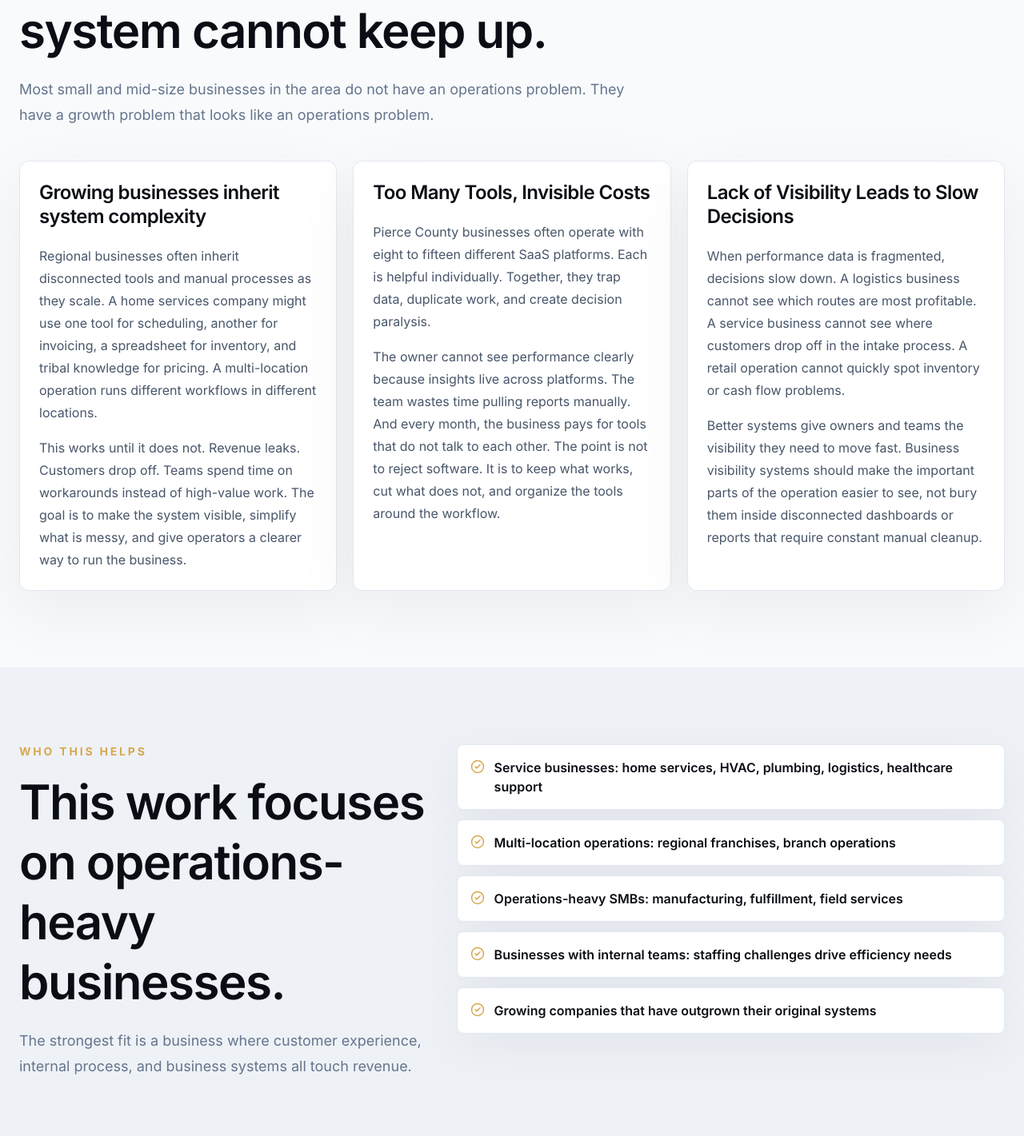
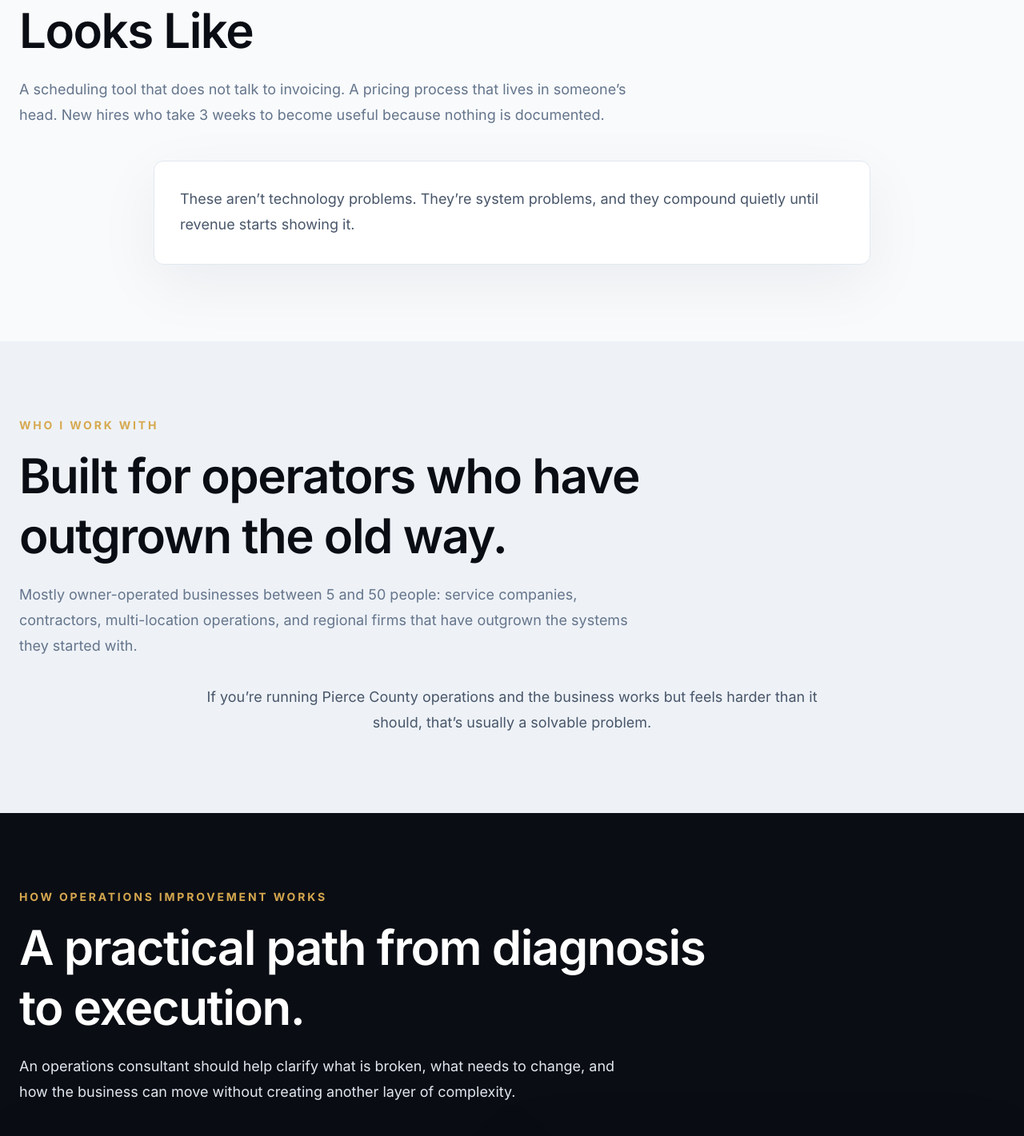
Before and after one commit to salaur-rawrxD/Adan-Site, a Next.js app: page /tacoma in a window 1280 px wide. Shown: the part 1045-2466 px from the top of the page at 80% size. Built offline with nearby package versions, Linux system fonts and the light colour scheme.

Commit message:
Tighten Tacoma page copy

```diff
--- a/src/app/tacoma/page.tsx
+++ b/src/app/tacoma/page.tsx
@@ -1,7 +1,6 @@
 import type { Metadata } from "next";
-import type { ReactNode } from "react";
 import Link from "next/link";
-import { ArrowRight, CheckCircle2 } from "lucide-react";
+import { ArrowRight } from "lucide-react";
 import { CTAButton, Footer, ContactForm, Navbar, SectionHeader } from "@/components/site";
 
 export const metadata: Metadata = {
@@ -34,14 +33,6 @@ export const metadata: Metadata = {
     images: ["https://www.withadan.com/og-image.png"],
   },
 };
-
-const focusAreas = [
-  "Service businesses: home services, HVAC, plumbing, logistics, healthcare support",
-  "Multi-location operations: regional franchises, branch operations",
-  "Operations-heavy SMBs: manufacturing, fulfillment, field services",
-  "Businesses with internal teams: staffing challenges drive efficiency needs",
-  "Growing companies that have outgrown their original systems",
-];
 
 const approach = [
   {
@@ -117,13 +108,13 @@ export default function TacomaPage() {
           </h1>
           <div className="mt-7 grid max-w-4xl gap-5 text-lg leading-8 text-[#E2E8F0] md:text-xl md:leading-9">
             <p>
-              Many Tacoma and Pierce County businesses operate with systems that have grown
-              without structure, creating friction that silently costs revenue.
+              Tacoma&rsquo;s business community is hands-on. Owners who built something real, teams
+              that get work done, operations that grew fast and messy because the demand was there.
             </p>
             <p>
-              Most friction in a growing business is not mysterious. It is disconnected tools,
+              Most friction in a growing business isn&rsquo;t mysterious. It&rsquo;s disconnected tools,
               unclear ownership, and processes that made sense at 5 people but break at 15.
-              That is what I fix.
+              That&rsquo;s what I fix.
             </p>
           </div>
           <div className="mt-8 flex flex-col gap-3 sm:flex-row">
@@ -142,73 +133,28 @@ export default function TacomaPage() {
       <section className="px-4 py-16 sm:px-6 md:py-24">
         <SectionHeader
           eyebrow="Local business friction"
-          title="Growth creates drag when the system cannot keep up."
-          body="Most small and mid-size businesses in the area do not have an operations problem. They have a growth problem that looks like an operations problem."
+          title="What Growth Friction Actually Looks Like"
+          body="A scheduling tool that does not talk to invoicing. A pricing process that lives in someone&rsquo;s head. New hires who take 3 weeks to become useful because nothing is documented."
         />
-        <div className="mx-auto mt-10 grid max-w-7xl gap-5 lg:grid-cols-3">
-          <LocalSeoCard title="Growing businesses inherit system complexity">
-            <p>
-              Regional businesses often inherit disconnected tools and manual processes as they
-              scale. A home services company might use one tool for scheduling, another for
-              invoicing, a spreadsheet for inventory, and tribal knowledge for pricing. A
-              multi-location operation runs different workflows in different locations.
-            </p>
-            <p>
-              This works until it does not. Revenue leaks. Customers drop off. Teams spend time on
-              workarounds instead of high-value work. The goal is to make the system visible,
-              simplify what is messy, and give operators a clearer way to run the business.
-            </p>
-          </LocalSeoCard>
-
-          <LocalSeoCard title="Too Many Tools, Invisible Costs">
-            <p>
-              Pierce County businesses often operate with eight to fifteen different SaaS
-              platforms. Each is helpful individually. Together, they trap data, duplicate work,
-              and create decision paralysis.
-            </p>
-            <p>
-              The owner cannot see performance clearly because insights live across platforms. The
-              team wastes time pulling reports manually. And every month, the business pays for
-              tools that do not talk to each other. The point is not to reject software. It is to
-              keep what works, cut what does not, and organize the tools around the workflow.
-            </p>
-          </LocalSeoCard>
-
-          <LocalSeoCard title="Lack of Visibility Leads to Slow Decisions">
-            <p>
-              When performance data is fragmented, decisions slow down. A logistics business cannot
-              see which routes are most profitable. A service business cannot see where customers
-              drop off in the intake process. A retail operation cannot quickly spot inventory or
-              cash flow problems.
-            </p>
-            <p>
-              Better systems give owners and teams the visibility they need to move fast. Business
-              visibility systems should make the important parts of the operation easier to see,
-              not bury them inside disconnected dashboards or reports that require constant manual
-              cleanup.
-            </p>
-          </LocalSeoCard>
+        <div className="mx-auto mt-10 max-w-4xl rounded-xl border border-[#E2E8F0] bg-white p-6 shadow-[0_24px_80px_rgba(15,23,42,0.06)] md:p-8">
+          <p className="text-lg leading-8 text-[#475569]">
+            These aren&rsquo;t technology problems. They&rsquo;re system problems, and they compound quietly
+            until revenue starts showing it.
+          </p>
         </div>
       </section>
 
       <section className="bg-[#EEF2F7] px-4 py-16 sm:px-6 md:py-24">
-        <div className="mx-auto grid max-w-7xl gap-10 lg:grid-cols-[0.85fr_1.15fr] lg:items-start">
+        <div className="mx-auto max-w-7xl">
           <SectionHeader
-            eyebrow="Who this helps"
-            title="This work focuses on operations-heavy businesses."
-            body="The strongest fit is a business where customer experience, internal process, and business systems all touch revenue."
+            eyebrow="Who I work with"
+            title="Built for operators who have outgrown the old way."
+            body="Mostly owner-operated businesses between 5 and 50 people: service companies, contractors, multi-location operations, and regional firms that have outgrown the systems they started with."
           />
-          <div className="grid gap-3">
-            {focusAreas.map((item) => (
-              <div
-                key={item}
-                className="flex items-start gap-3 rounded-lg border border-[#E2E8F0] bg-white p-4 shadow-[0_18px_60px_rgba(15,23,42,0.05)]"
-              >
-                <CheckCircle2 className="mt-0.5 shrink-0 text-[#D6A84F]" size={18} />
-                <p className="font-semibold leading-6 text-[#0A0D14]">{item}</p>
-              </div>
-            ))}
-          </div>
+          <p className="mx-auto mt-8 max-w-3xl text-center text-lg leading-8 text-[#475569]">
+            If you&rsquo;re running Pierce County operations and the business works but feels harder
+            than it should, that&rsquo;s usually a solvable problem.
+          </p>
         </div>
       </section>
 
@@ -253,13 +199,24 @@ export default function TacomaPage() {
                 12-person service business trying to stop losing revenue to bad handoffs.
               </p>
               <p>
+                The same discipline that clears bottlenecks inside a federal program works for a
+                12-person Tacoma contractor losing 8 hours a week to manual workarounds.
+              </p>
+              <p>
                 That experience informs how I approach regional business problems: practical,
-                execution-focused, and tied to real business impact. For a Tacoma owner, that means
-                translating complex operations into systems people can actually use.
+                execution-focused, and tied to real business impact.
               </p>
             </div>
           </div>
         </div>
+      </section>
+
+      <section className="bg-[#EEF2F7] px-4 py-16 sm:px-6 md:py-24">
+        <SectionHeader
+          eyebrow="Local signal"
+          title="Based in Tacoma. Working Across Pierce County."
+          body="I work with businesses across Tacoma, Puyallup, Lakewood, Gig Harbor, and the surrounding areas. Most engagements start with a short conversation: not a proposal, not a sales process. Just an honest look at what&rsquo;s slowing things down."
+        />
       </section>
 
       <section id="tacoma-contact" className="px-4 pb-16 sm:px-6 md:pb-24">
@@ -268,7 +225,7 @@ export default function TacomaPage() {
           <div className="relative z-10 grid gap-8 lg:grid-cols-[1fr_0.9fr] lg:items-center">
             <div>
               <p className="text-sm font-bold uppercase tracking-[0.2em] text-[#D6A84F]">
-                Tacoma &amp; Pierce County
+                Start here
               </p>
               <h2 className="mt-4 max-w-3xl text-3xl font-semibold leading-tight tracking-tight sm:text-4xl md:text-5xl">
                 See Where Your Business May Be Losing Efficiency
@@ -312,15 +269,6 @@ export default function TacomaPage() {
   );
 }
 
-function LocalSeoCard({ title, children }: { title: string; children: ReactNode }) {
-  return (
-    <article className="rounded-xl border border-[#E2E8F0] bg-white p-5 shadow-[0_24px_80px_rgba(15,23,42,0.06)] md:p-6">
-      <h2 className="text-2xl font-semibold leading-tight tracking-tight text-[#0A0D14]">{title}</h2>
-      <div className="mt-5 grid gap-4 text-base leading-7 text-[#475569]">{children}</div>
-    </article>
-  );
-}
-
 function CtaPanel({ title, body, href }: { title: string; body: string; href: string }) {
   const content = (
     <span className="flex items-center justify-between gap-4">
```
